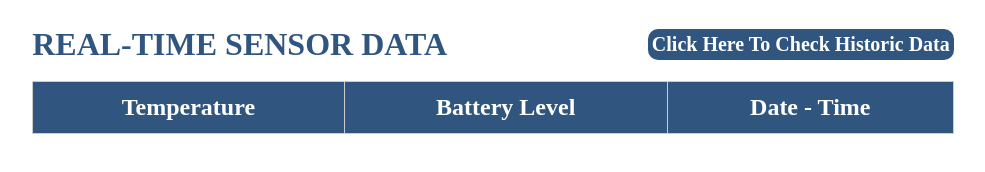
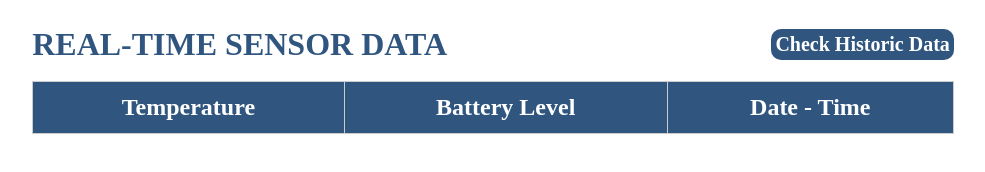
Before and after one commit to priyak1203/Assignment-4-Node-JS-IoT-Use-Case, a website: page public/index.html in a window 1280 px wide. Shown: the whole page, without its empty margins (147-1132 px from the left). Drawn offline with nearby package versions, Linux system fonts and the light colour scheme; no server answers.

Commit message:
Link Text Edited

```diff
--- a/public/index.html
+++ b/public/index.html
@@ -12,7 +12,7 @@
     <main id="main-section">
         <div id="header">
             <h1>Real-time Sensor Data</h1>
-             <a href="./data.html">Click here to check historic data </a>
+             <a href="./data.html">Check historic data </a>
         </div>
         <div id="table-container">
             <table>
```
